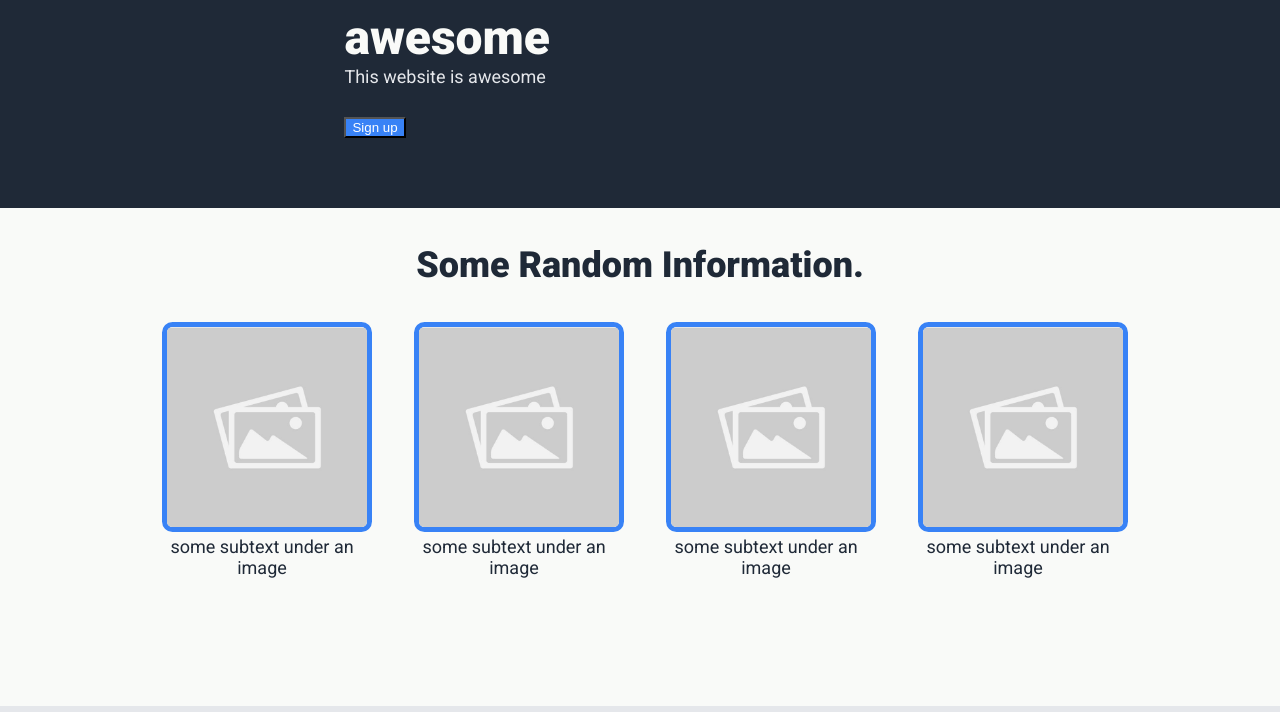
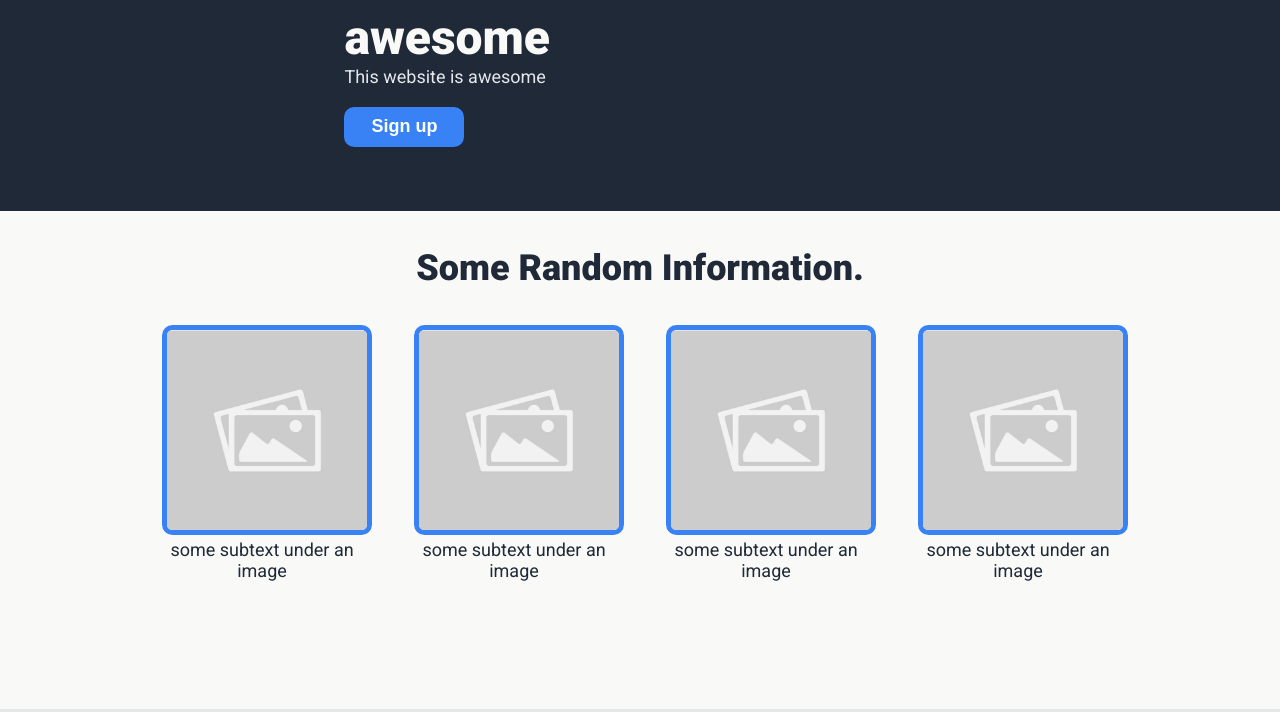
Before and after one commit to jaehyuneyea/landing_page, a plain HTML site: page index.html in a window 1280 px wide. Shown: the part 188-900 px from the top of the page. Drawn offline with Linux system fonts and the light colour scheme.

Commit message:
styled button

```diff
--- a/style.css
+++ b/style.css
@@ -62,6 +62,12 @@ a {
 .signup {
   background-color: #3882f6;
   color: white;
+  width: 120px;
+  height: 40px;
+  border-radius: 10px;
+  border: none;
+  font-weight: 700;
+  font-size: 18px;
 }
 
 img {
```
